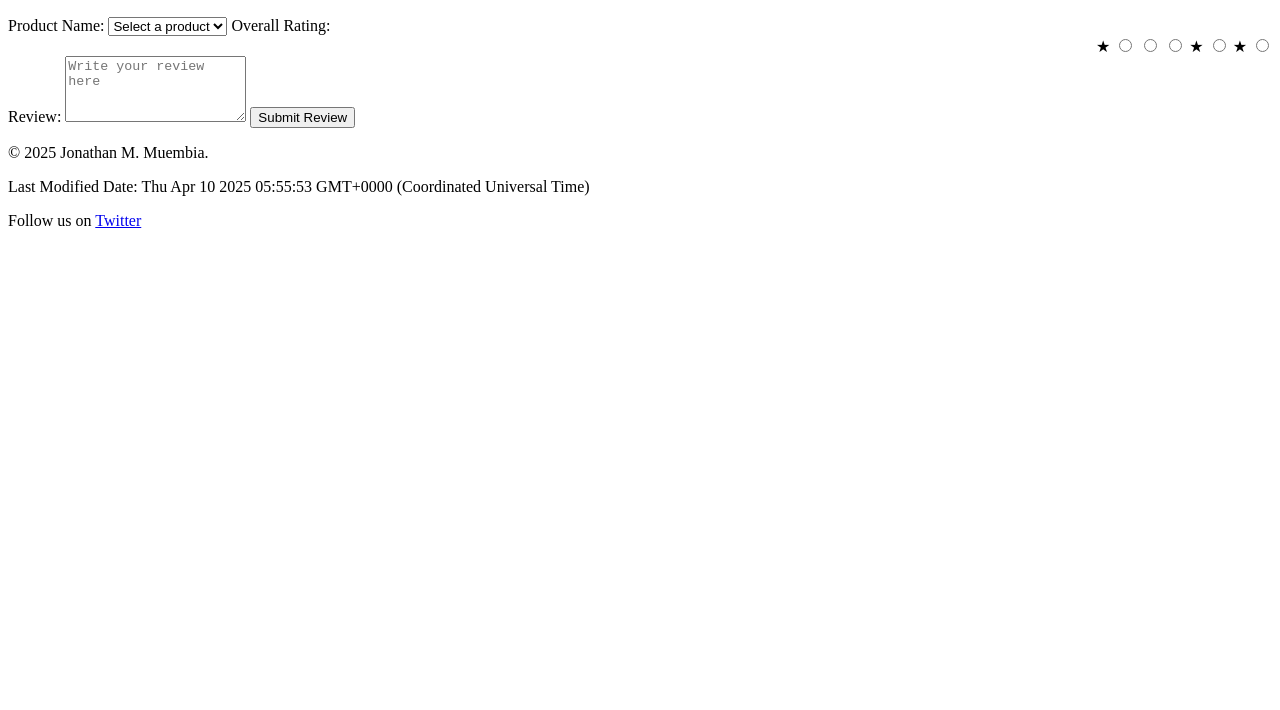
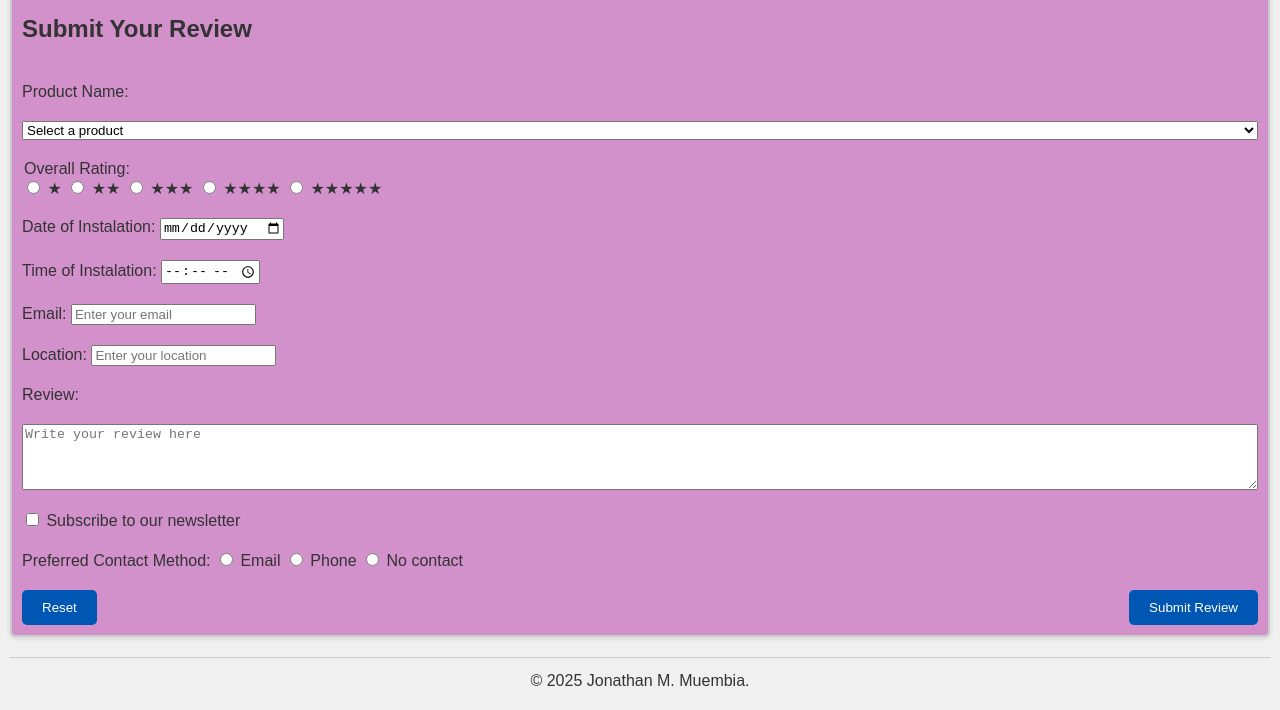
Before and after one commit to muembiahub/wdd131, a plain HTML site: page form.html in a window 1280 px wide. Shown: the part 148-858 px from the top of the page. Before the commit the page ends 800 px from the top, so only its background shows below. Drawn offline with Linux system fonts and the light colour scheme.

Commit message:
commit last

```diff
--- a/form.html
+++ b/form.html
@@ -19,6 +19,7 @@
 <body>
     <header>
         <h1>Product Review</h1>
+
         <p>Fill out the form below:</p>
     </header>
     <main>
@@ -36,25 +37,65 @@
                 <option value="product7">Hat</option>
                 <option value="product8">Socks</option>
             </select>
-            <label for="rating">Overall Rating:</label>
-            <div class="rating">
-                <input type="radio" id="star5" name="rating" value="5" required>
-                <label for="star5" class="star">&#9733;</label>
-                <input type="radio" id="star4" name="rating" value="4">
-                <label for="star4" class="star">&#9733;</label>
-                <input type="radio" id="star3" name="rating" value="3" >
-                <input type="radio" id="star2" name="rating" value="2">
-                <input type="radio" id="star1" name="rating" value="1">
-                <label for="star1" class="star">&#9733;</label>
-
-              </div>
-
+            <div class="rating-group">
+                <legend> Overall Rating:</legend>
+                <label>
+                    <input type="radio" name="rating" value="1" required> <span>&#9733;</span>
+                </label>
+                <label>
+                    <input type="radio" name="rating" value="2"> <span>&#9733;&#9733;<span>
+                </label>
+                <label>
+                    <input type="radio" name="rating" value="3"> <span>&#9733;&#9733;&#9733;</span>
+                </label>
+                <label>
+                    <input type="radio" name="rating" value="4"> <span>&#9733;&#9733;&#9733;&#9733;</span>
+                </label>
+                <label>
+                    <input type="radio" name="rating" value="5"> <span>&#9733;&#9733;&#9733;&#9733;&#9733;</span>
+                </label>
+            </div>
+            <div class="date">
+                <label for="date">Date of Instalation:</label>
+                <input type="date" id="date" name="date" required>
+            </div>
+            <div class="time">
+                <label for="time">Time of Instalation:</label>
+                <input type="time" id="time" name="time" required>
+            </div>
+            <div class="email">
+                <label for="email">Email:</label>
+                <input type="email" id="email" name="email" required placeholder="Enter your email">
+            </div>
+            <div>
+                <label for="location">Location:</label>
+                <input type="text" id="location" name="location" required placeholder="Enter your location">
+            </div>
             <label for="review">Review:</label>
-            <textarea id="review" name="review" rows="4" required placeholder="Write your review here"></textarea>
-
-            <button type="submit">Submit Review</button>
+            <textarea id="review" name="review" rows="4"
+            required placeholder="Write your review here"></textarea>
+            <div class="checkbox-group">
+                <label for="subscribe">
+                    <input type="checkbox" id="subscribe" name="subscribe"> Subscribe to our newsletter
+                </label>
+            </div>
+            <div class="radio-group">
+                <label for="contact">Preferred Contact Method:</label>
+                <label>
+                    <input type="radio" name="contact" value="email" required> Email
+                </label>
+                <label>
+                    <input type="radio" name="contact" value="phone"> Phone
+                </label>
+                <label>
+                    <input type="radio" name="contact" value="none"> No contact
+                </label>
+            </div>
+            <div class="submit-review">
+                <button type="submit">Submit Review</button>
+                <button type="reset">Reset</button>
+            </div>
         </form>
-        <div id="formMessage" class="form-message"></div>
     </main>
     <footer>
         <p>&copy;  <span id="currentyear"> </span> Jonathan M. Muembia.
--- a/scripts/form.js
+++ b/scripts/form.js
@@ -1,19 +1,3 @@
-const stars = document.querySelectorAll('.rating span');
-stars.forEach(star => {
-  star.addEventListener('click', () => {
-    const rating = star.getAttribute('data-value');
-    // Appel d'une fonction pour envoyer la note au backend
-    submitRating(rating);
-  });
-});
-
-function submitRating(rating) {
-  console.log(`Note soumise : ${rating}`);
-  // Vous pouvez utiliser fetch ou axios pour envoyer la note à votre serveur
-}
-
-
-
 const currentyear = new Date().getFullYear();
 const lastModified = new Date(document.lastModified);
 document.getElementById("currentyear").textContent = currentyear;
--- a/styles/form.css
+++ b/styles/form.css
@@ -1,14 +1,66 @@
-.rating {
-    direction: rtl; /* Permet d'afficher les étoiles de droite à gauche */
-  }
+:root{
+    --siteplan-background-color: #f0f0f0;
+    --siteplan-text-color: #333;
+    --siteplan-border-color: #ccc;
+    --siteplan-link-color: #007bff;
+    --siteplan-link-hover-color: #0056b3;
+}
+body{
+    background-color: var(--siteplan-background-color);
+    color: var(--siteplan-text-color);
+    font-family: Arial, sans-serif;
+    margin: 0;
+    padding: 10px;
+}
+h1, h2, h3, h4, h5, h6{
+    color: var(--siteplan-text-color);
+}
+p{
+    line-height: 1.6;
+    margin: 0 0 1em;
+}
+form{
+    background-color: rgb(210, 145, 202);
+    border: 2px solid var(--siteplan-border-color);
+    padding: 10px;
+    margin: 10px 0;
+    border-radius: 5px;
+    box-shadow: 0 2px 5px rgba(0, 0, 0, 0.1);
+    display: flex;
+    flex-direction: column;
+    gap: 20px;
+}
+.submit-review{
+    display: flex;
+    flex-direction: row-reverse;
+    justify-content: space-between;
+    align-items: center;
+}button{
+    background-color: var(--siteplan-link-hover-color);
+    color: #fff;
+    border: none;
+    padding: 10px 20px;
+    border-radius: 5px;
+    cursor: pointer;
+    transition: background-color 0.3s ease, color 0.3s ease;
+}
+button:hover{
+    background-color: var(--siteplan-link-color);
+    color: #fff;
+}
+.hover{
+    background-color: var(--siteplan-background-color);
+    border: 1px solid var(--siteplan-border-color);
+    padding: 6px;
+    margin: 10px 0;
+}
 
-  .rating span {
-    font-size: 30px;
-    cursor: pointer;
-    color: lightgray; /* Couleur par défaut */
-  }
 
-  .rating span:hover,
-  .rating span:hover ~ span {
-    color: gold; /* Couleur lorsque survolée */
-  }
+
+footer{
+    background-color: var(--siteplan-background-color);
+    padding: 10px;
+    text-align: center;
+    border-top: 1px solid var(--siteplan-border-color);
+    margin-top: 20px;
+}
```
